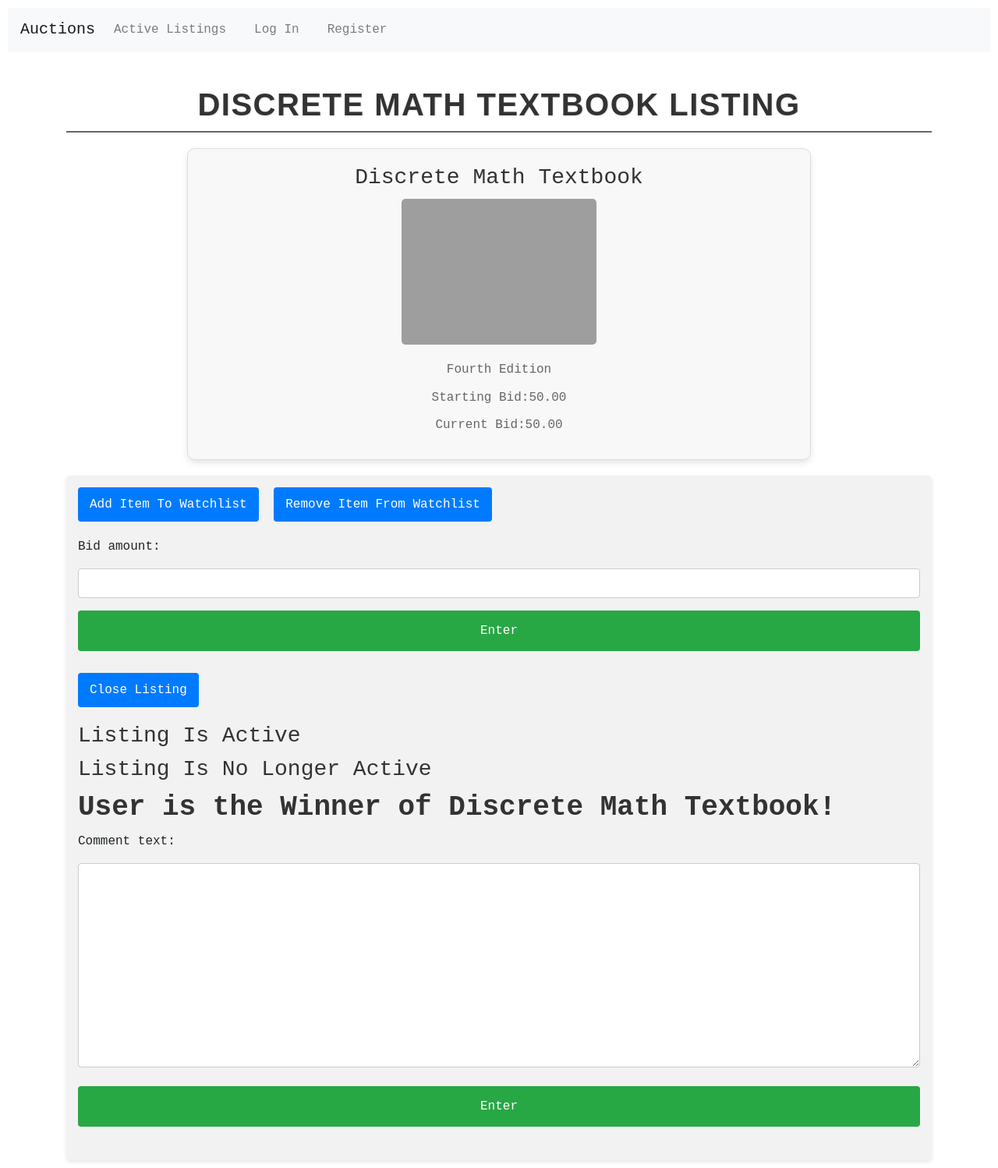
After one commit to EJ-Lan/SimpleCommerce, a Django app: page /listing_view/1 in a window 1280 px wide. The commit adds this page. Shown: the whole page at 78% size. Run offline with Django 3.2, Linux system fonts and the light colour scheme; data comes from the database, SQL or seed files in the repository; both versions use the stored data as it was after the commit; some libraries are stand-ins or nearby versions; grey boxes are pictures that could not be loaded.

Commit message:
Add some styling and content to listing page

```diff
--- a/commerce/commerce/auctions/models.py
+++ b/commerce/commerce/auctions/models.py
@@ -12,6 +12,7 @@ class Listing(models.Model):
     category = models.CharField(max_length=64, blank=True)
     image_url = models.URLField(max_length=200, blank=True)
     start_bid = models.DecimalField(max_digits=10, decimal_places=2)
+    current_bid = models.DecimalField(max_digits=10, decimal_places=2, default = 0)
     is_active = models.BooleanField(default=True)
     winner = models.ForeignKey(User, on_delete=models.SET_NULL, null=True, blank=True, related_name="won_listing")
 
--- a/commerce/commerce/auctions/static/auctions/styles.css
+++ b/commerce/commerce/auctions/static/auctions/styles.css
@@ -87,3 +87,91 @@ img {
     height: auto;
     border-radius: 4px;;
 }
+
+.listing-content {
+    max-width: 800px; /* Adjust the maximum width as needed */
+    margin: 0 auto; /* Center the content */
+    padding: 20px;
+    background-color: #f8f8f8; /* Light background color */
+    border: 1px solid #ddd; /* Light border */
+    border-radius: 10px; /* Rounded corners */
+    box-shadow: 0 4px 8px rgba(0, 0, 0, 0.1); /* Subtle shadow */
+    display: flex;
+    flex-direction: column;
+    justify-content: center;
+    align-items: center;
+}
+
+.listing-content h3 {
+    color: #333; /* Darker color for the title */
+    margin-bottom: 10px;
+}
+
+.listing-content img {
+    max-width: 100%;
+    height: auto;
+    border-radius: 5px; /* Rounded corners for the image */
+    margin-bottom: 20px;
+}
+
+.listing-content p {
+    color: #666; /* Slightly darker text for better readability */
+    line-height: 1.6; /* Improved line spacing */
+    margin-bottom: 10px;
+}
+
+.navbar-nav .nav-item {
+    margin-right: 20px;
+}
+
+.listing-details-container {
+    margin-top: 20px;
+    padding: 15px;
+    background-color: #f2f2f2;
+    border-radius: 5px;
+    box-shadow: 0 2px 5px rgba(0, 0, 0, 0.1);
+}
+
+.listing-details-container h3 {
+    color: #333;
+    margin-bottom: 10px;
+}
+
+.listing-details-container .watchlist-button,
+.listing-details-container .close-listing-button {
+    margin-bottom: 20px;
+}
+
+.listing-details-container button {
+    background-color: #007bff;
+    color: white;
+    padding: 10px 15px;
+    border: none;
+    border-radius: 4px;
+    cursor: pointer;
+    margin-right: 10px;
+    transition: background-color 0.3s ease;
+}
+
+.listing-details-container button:hover {
+    background-color: #0056b3;
+}
+
+.listing-details-container .bid-form form,
+.listing-details-container .comment-form form {
+    margin-bottom: 20px;
+}
+
+/* Override input[type=submit] for forms in listing-details-container */
+.listing-details-container input[type=submit] {
+    background-color: #28a745; /* Different color for submit buttons */
+}
+
+.listing-details-container input[type=submit]:hover {
+    background-color: #218838;
+}
+
+.winner {
+    font-weight: bold;
+    font-size: 36px;
+}
--- a/commerce/commerce/auctions/templates/auctions/layout.html
+++ b/commerce/commerce/auctions/templates/auctions/layout.html
@@ -17,6 +17,9 @@
                 {% if user.is_authenticated %}
                     <li class="nav-item">
                         <a class="nav-link" href="{% url 'create' %}">Create New Listing</a>
+                    </li>
+                    <li class="nav-item">
+                        <a class="nav-link" href="{% url 'watchlist' %}">Watchlist</a>
                     </li>
                     <li class="nav-item">
                         <a class="nav-link" href="{% url 'logout' %}">Log Out</a>
--- /dev/null
+++ b/commerce/commerce/auctions/templates/auctions/listing_view.html
@@ -0,0 +1,53 @@
+{% extends "auctions/layout.html" %}
+
+{% block body %}
+    <h2 class="page-heading">{{listing.title}} Listing</h2>
+
+
+        <div class="listing-content">
+            <h3>{{listing.title}}</h3>
+            {% if listing.image_url %}
+            <img src="{{ listing.image_url }}" alt="Image for the listing">
+            {% else %}
+            <img src="https://www.generationsforpeace.org/wp-content/uploads/2018/03/empty-300x240.jpg" alt="Placeholder picture">
+            {% endif %}
+            <p>{{listing.description}}</p>
+            <p>Starting Bid:{{listing.start_bid}}</p>
+            <p>Current Bid:{{listing.current_bid}}</p>
+        </div>
+
+        <div class="listing-details-container">
+            <div class="watchlist-button">
+                <button>Add Item To Watchlist</button>
+                <button>Remove Item From Watchlist</button>
+            </div>
+
+            <div class="bid-form">
+                <form>
+                    {{ bid_form }}
+                    <input class="btn btn-primary" type="submit" value="Enter">
+                </form>
+            </div>
+
+            <div class="close-listing-button">
+                <button>Close Listing</button>
+            </div>
+
+            <div class="listing-info">
+                <h3>Listing Is Active</h3>
+
+                <h3>Listing Is No Longer Active</h3>
+
+                <h3 class="winner">User is the Winner of {{listing.title}}!</h3>
+            </div>
+
+            <div class="comment-form">
+                <form>
+                    {{ comment_form }}
+                    <input class="btn btn-primary" type="submit" value="Enter">
+                </form>
+            </div>
+
+        </div>
+
+{% endblock %}
--- /dev/null
+++ b/commerce/commerce/auctions/templates/auctions/watchlist.html
@@ -0,0 +1,6 @@
+{% extends "auctions/layout.html" %}
+
+{% block body %}
+    <h2 class="page-heading">Watchlist</h2>
+
+{% endblock %}
--- a/commerce/commerce/auctions/urls.py
+++ b/commerce/commerce/auctions/urls.py
@@ -7,5 +7,7 @@ urlpatterns = [
     path("login", views.login_view, name="login"),
     path("logout", views.logout_view, name="logout"),
     path("register", views.register, name="register"),
-    path("create", views.create, name="create")
+    path("create", views.create, name="create"),
+    path("listing_view/<int:pk>", views.listing_view, name='listing_view'),
+    path("watchlist", views.watchlist, name="watchlist")
 ]
--- a/commerce/commerce/auctions/views.py
+++ b/commerce/commerce/auctions/views.py
@@ -3,7 +3,7 @@ from django.contrib.auth import authenticate, login, logout
 from django.contrib.auth.decorators import login_required
 from django.db import IntegrityError
 from django.http import HttpResponse, HttpResponseRedirect
-from django.shortcuts import render
+from django.shortcuts import get_object_or_404, render
 from django.urls import reverse
 from django.contrib import messages
 
@@ -15,6 +15,12 @@ class CreateListingForm(forms.Form):
     starting_bid = forms.DecimalField(max_digits=10, decimal_places=2, widget=forms.NumberInput(attrs={'class': 'form-control'}))
     category = forms.CharField(max_length=64, required=False, widget=forms.TextInput(attrs={'class': 'form-control'}))
     image_url = forms.URLField(max_length=200,required=False, widget=forms.URLInput(attrs={'class': 'form-control'}))
+
+class CreateBidForm(forms.Form):
+    bid_amount = forms.DecimalField(max_digits=10, decimal_places=2, widget=forms.NumberInput(attrs={'class': 'form-control'}))
+
+class CreateCommentForm(forms.Form):
+    comment_text = forms.CharField(widget=forms.Textarea(attrs={'class': 'form-control'}))
 
 
 def index(request):
@@ -86,6 +92,7 @@ def create(request):
                 title = form.cleaned_data['title'],
                 description = form.cleaned_data['content'],
                 start_bid = form.cleaned_data['starting_bid'],
+                current_bid = form.cleaned_data['starting_bid'],
                 category = form.cleaned_data['category'],
                 image_url = form.cleaned_data['image_url']
             )
@@ -99,3 +106,15 @@ def create(request):
     return render(request, "auctions/create.html", {
         "create_form": form
     })
+
+def listing_view(request, pk):
+    listing = get_object_or_404(Listing, pk=pk)
+
+    return render(request, "auctions/listing_view.html", {
+        "listing": listing,
+        "bid_form": CreateBidForm(),
+        "comment_form": CreateCommentForm()
+    })
+
+def watchlist(request):
+    return render(request, "auctions/watchlist.html")
```
Also changed, not shown: commerce/commerce/auctions/templates/auctions/index.html (+8 -3 lines), commerce/commerce/auctions/migrations/0004_listing_current_bid.py (added), commerce/commerce/db.sqlite3.
